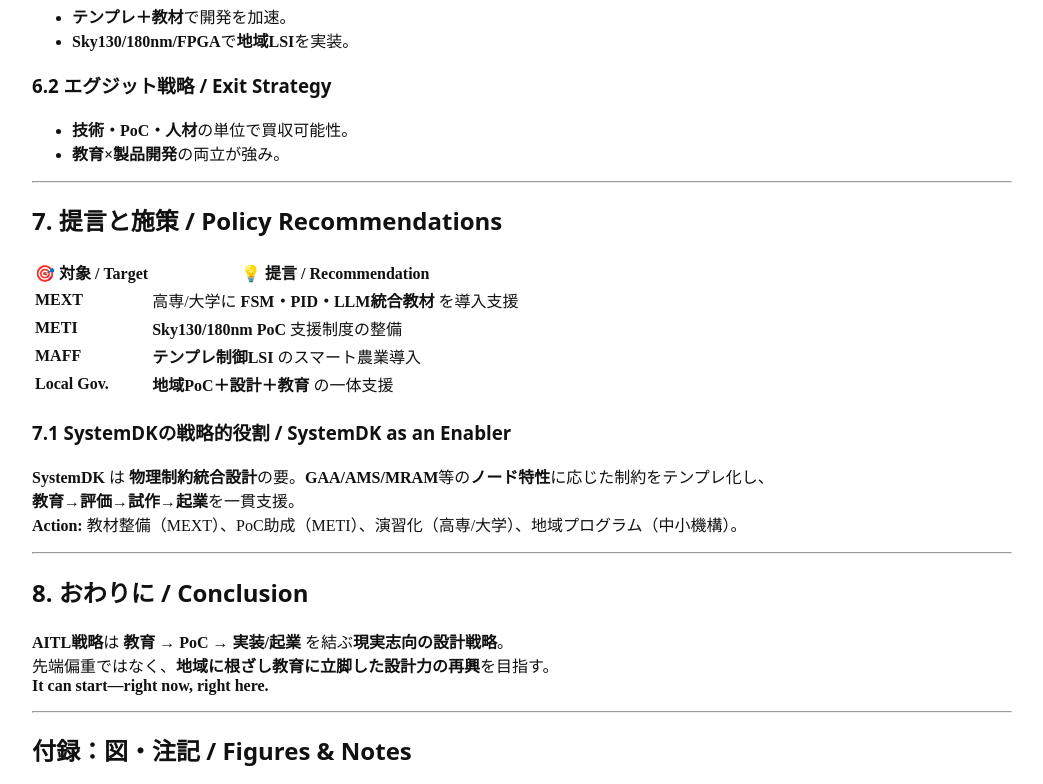
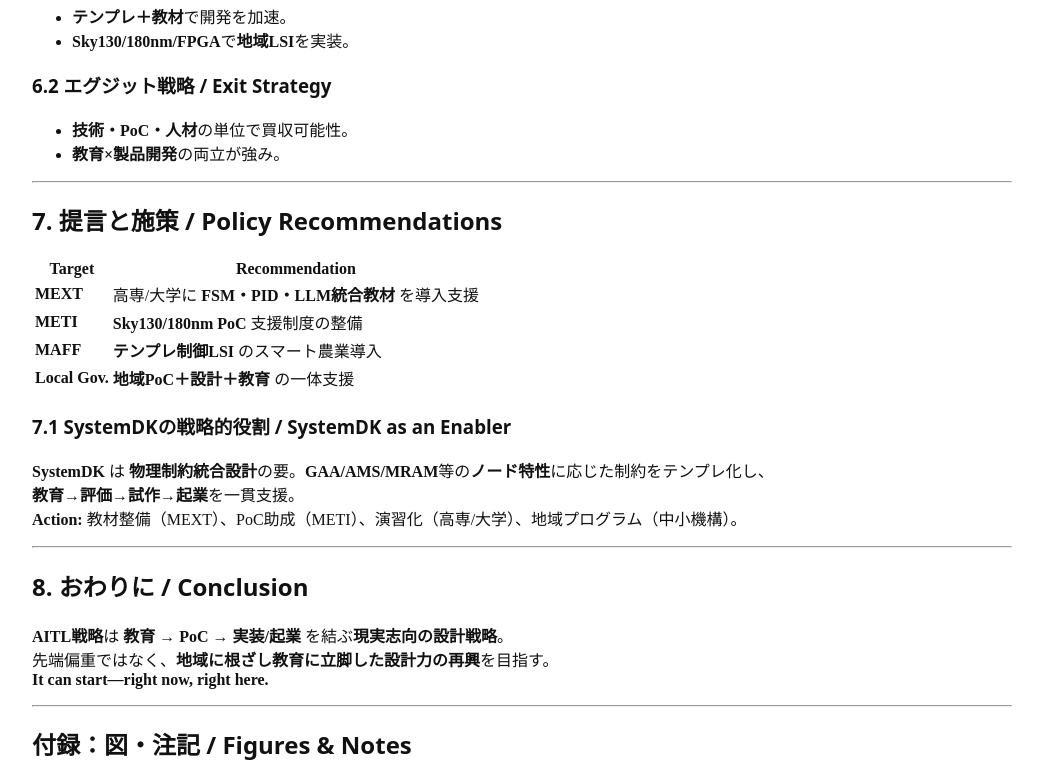
Before and after one commit to Samizo-AITL/AITL-Strategy-Proposal, a Jekyll site: the page built from AITL_Strategy_Proposal_Draft_v3.md, in a window 1280 px wide and 1400 px high, scrolled down 2767 px. Shown: the top 784 px of the window, without its empty margins (118-1161 px from the left). Built offline with Jekyll 4.4.1, drawn with Linux system fonts in a browser that asks for light colours; some of the changed text lies outside the part shown.

Commit message:
Update AITL_Strategy_Proposal_Draft_v3.md

```diff
--- a/AITL_Strategy_Proposal_Draft_v3.md
+++ b/AITL_Strategy_Proposal_Draft_v3.md
@@ -164,11 +164,12 @@ Constraints are **templated** and aligned to **Edusemi** materials.
 
 ## 7. **提言と施策 / Policy Recommendations** {#policy}
 
+<!-- ★ ここをHTMLテーブルに置き換え（枠線必ず表示） -->
 <table class="border-table">
   <thead>
     <tr>
-      <th>🎯 対象 / Target</th>
-      <th>💡 提言 / Recommendation</th>
+      <th>Target</th>
+      <th>Recommendation</th>
     </tr>
   </thead>
   <tbody>
@@ -212,7 +213,7 @@ Constraints are **templated** and aligned to **Edusemi** materials.
 ### 📊 **AITL統合構成図 / AITL Integrated Architecture**
 
 <p align="center">
-  <img src="./Figures/AITL_Architecture_Diagram_v1.png" alt="AITL Architecture Diagram" style="max-width:80%; height:auto;">
+  <img src="./Figures/AITL_Architecture_Diagram_v1.png" alt="AITL Architecture Diagram" width="80%">
 </p>
 
 **Notes**
```
Also changed, not shown: other parts of AITL_Strategy_Proposal_Draft_v3.md (+2 -4 lines).
